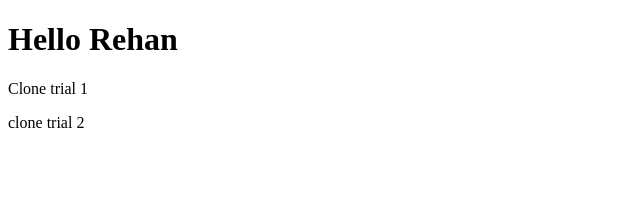
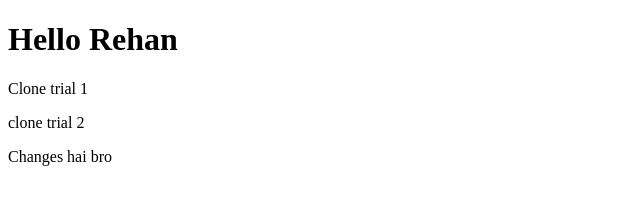
Before and after one commit to MyCreations-R/cloning_project, a plain HTML site: page index.html in a window 1280 px wide. Shown: the whole page, without its empty margins (0-640 px from the left). Drawn offline with Linux system fonts and the light colour scheme.

Commit message:
thridsCommit
okok

```diff
--- a/index.html
+++ b/index.html
@@ -9,5 +9,6 @@
        <h1>Hello Rehan</h1>
        <p>Clone trial 1</p>
        <p> clone trial 2</p>
+    <p>Changes hai bro</p>
 </body>
 </html>
```
